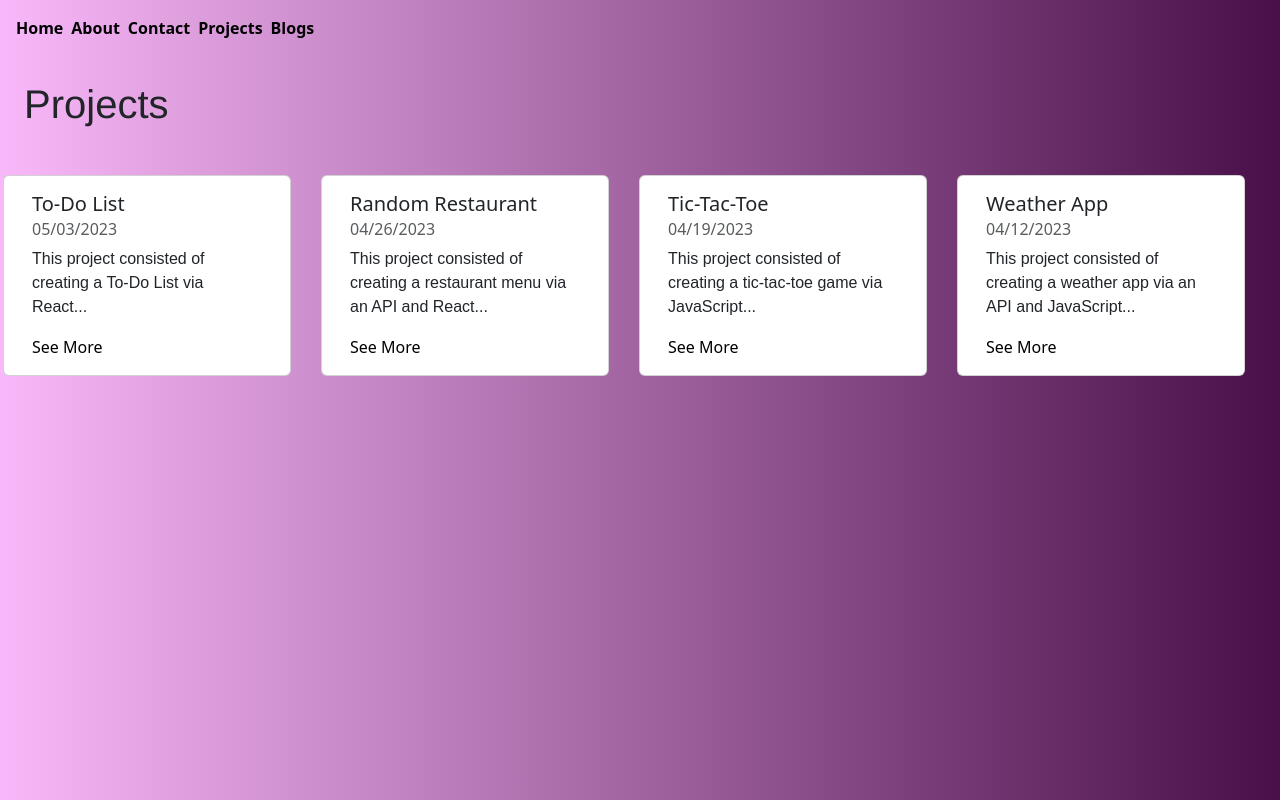
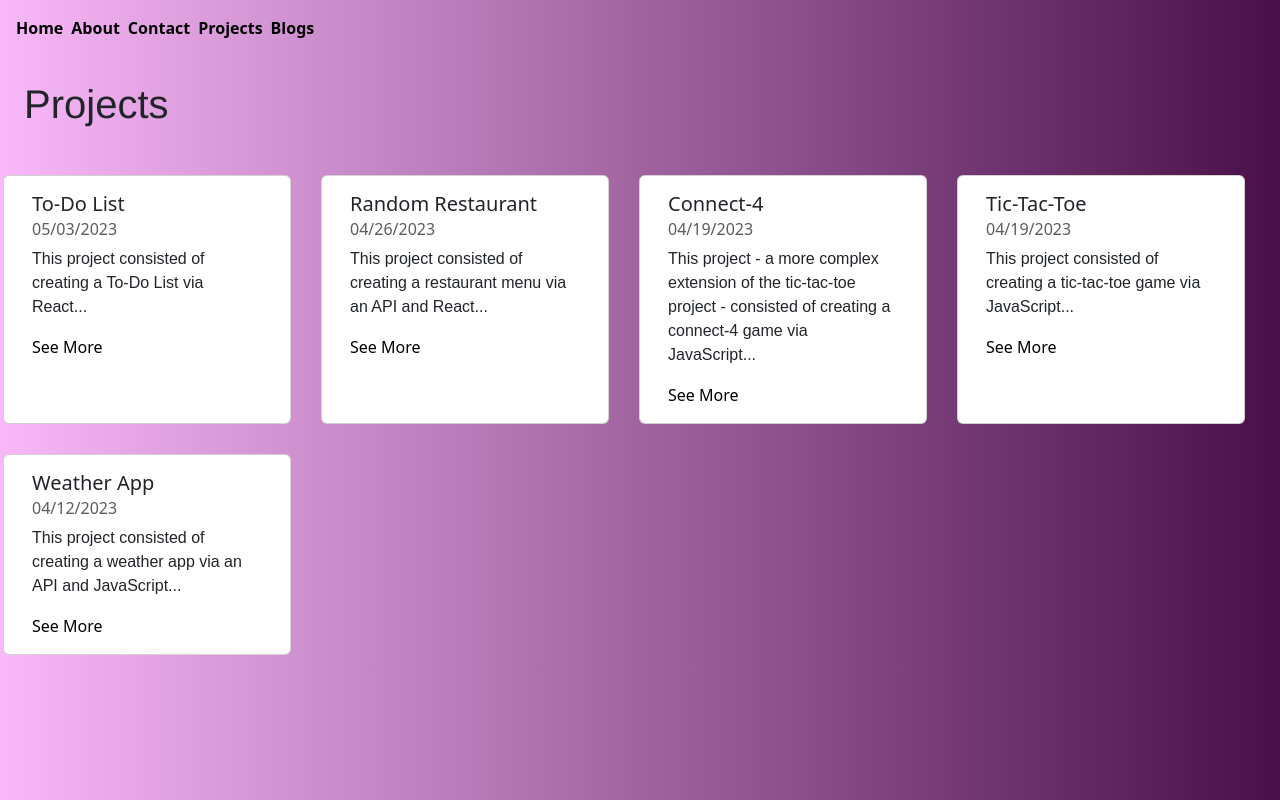
Before and after one commit to hpknollenberg/hpknollenberg.github.io, a React (Vite) app: page /projects in a window 1280 px wide. Built offline with nearby package versions, Linux system fonts and the light colour scheme; a web font is replaced by a local one.

Commit message:
Added connect 4 project

```diff
--- /dev/null
+++ b/src/Project Cards/Project-Connect-4.jsx
@@ -0,0 +1,26 @@
+import Card from 'react-bootstrap/Card';
+import { Link } from 'react-router-dom'
+
+const styles = {
+    card: {
+      margin: '15px',
+      width: '18rem'
+    }
+  }
+
+function Restaurant() {
+  return (
+    <Card style={{...styles.card}}>
+            <Card.Body>
+            <Card.Title>Connect-4</Card.Title>
+            <Card.Subtitle className="mb-2 text-muted">04/19/2023</Card.Subtitle>
+            <Card.Text>
+            This project - a more complex extension of the tic-tac-toe project - consisted of creating a connect-4 game via JavaScript...
+            </Card.Text>
+            <Link to="https://hpknollenberg.github.io/connect-four/">See More</Link>
+        </Card.Body>
+    </Card>
+  );
+}
+
+export default Restaurant;
--- a/src/Projects.jsx
+++ b/src/Projects.jsx
@@ -3,6 +3,7 @@ import Restaurant from "./Project Cards/Project-Restaurant.jsx"
 import Weather from "./Project Cards/Project-WeatherApp.jsx"
 import TicTacToe from "./Project Cards/Project-Tic-Tac-Toe.jsx"
 import ToDoList from "./Project Cards/Project-To-Do-List.jsx"
+import Connect4 from "./Project Cards/Project-Connect-4.jsx"
 
 const styles = {
     card: {
@@ -19,6 +20,7 @@ function Projects() {
         <div className="row">
           <ToDoList />
           <Restaurant />
+          <Connect4 />
           <TicTacToe />
           <Weather />
         </div>
```
Also changed, not shown: 3 other files (tests, documents, lock files or other folders).
